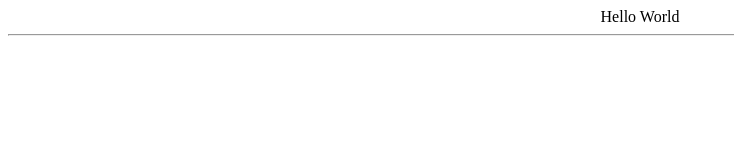
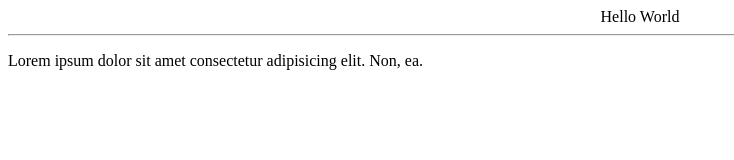
Before and after one commit to anbuselvan-r/gitdemo3, a plain HTML site: page index.html in a window 1280 px wide. Shown: the whole page, without its empty margins (0-734 px from the left). Drawn offline with Linux system fonts and the light colour scheme.

Commit message:
added a paragraph tag

```diff
--- a/index.html
+++ b/index.html
@@ -8,5 +8,6 @@
 <body>
     <Center>Hello World</Center>
     <hr>
+    <p>Lorem ipsum dolor sit amet consectetur adipisicing elit. Non, ea.</p>
 </body>
 </html>
```
